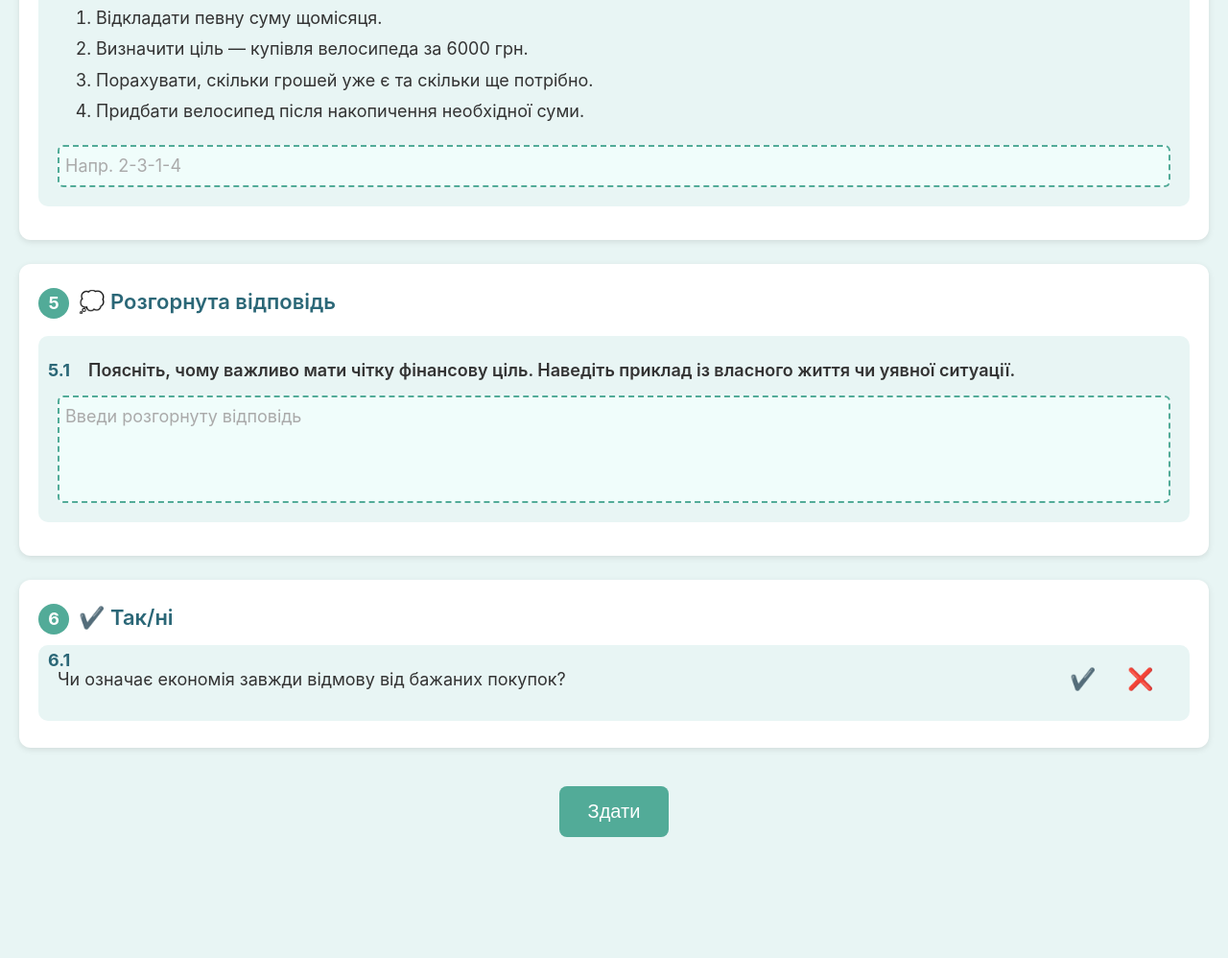
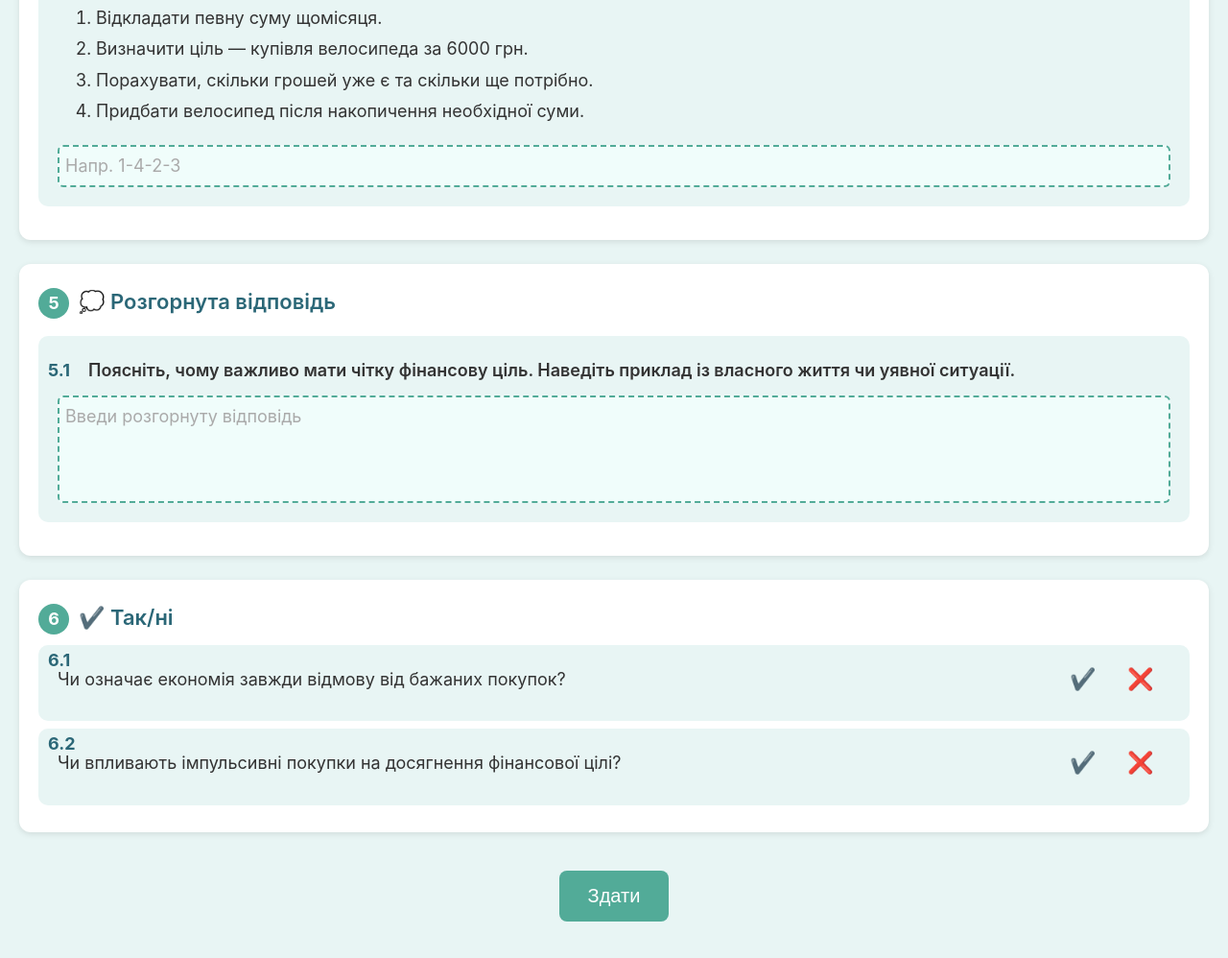
Before and after one commit to sch-inf/PiF-task, a plain HTML site: page sheet2.html in a window 1280 px wide. Shown: the part 1536-2534 px from the top of the page at 96% size. Before the commit the page ends 2468 px from the top, so only its background shows below. Drawn offline with Linux system fonts and the light colour scheme.

Commit message:
Update sheet2.html

```diff
--- a/sheet2.html
+++ b/sheet2.html
@@ -84,7 +84,7 @@
         <li>Порахувати, скільки грошей уже є та скільки ще потрібно.</li>
         <li>Придбати велосипед після накопичення необхідної суми.</li>
       </ol>
-      <div class="answer" contenteditable="true" data-placeholder="Напр. 2-3-1-4"></div>
+      <div class="answer" contenteditable="true" data-placeholder="Напр. 1-4-2-3"></div>
     </div>
   </div>
 
@@ -106,6 +106,11 @@
       Чи означає економія завжди відмову від бажаних покупок?
       <span class="option">✔️</span> <span class="option">❌</span>
     </div>
+     <div class="question true-false" data-q="6.2">
+      <span class="sub-number">6.2</span>
+      Чи впливають імпульсивні покупки на досягнення фінансової цілі?
+      <span class="option">✔️</span> <span class="option">❌</span>
+    </div>
   </div>
 
 </div>
```
